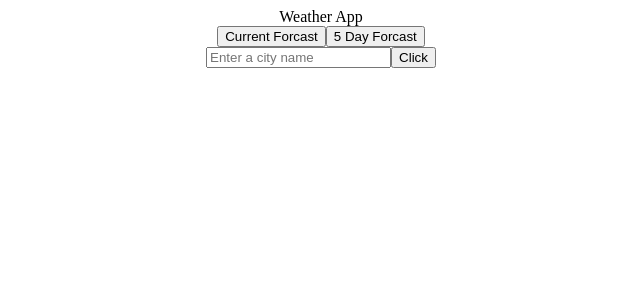
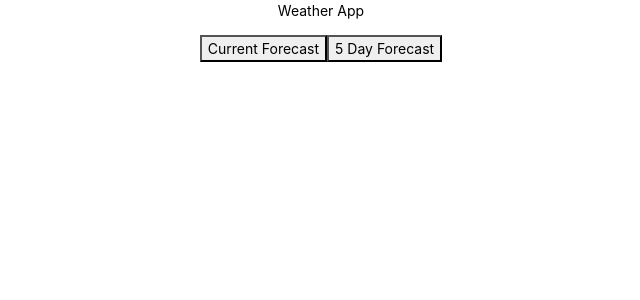
Before and after one commit to bushers/weather-app, a React app: page / in a window 1280 px wide. Shown: the top 300 px of the page, without its empty margins (319-959 px from the left). Built offline with nearby package versions, Linux system fonts and the light colour scheme.

Commit message:
add aphrodite, config standard parser

```diff
--- a/src/components/App.js
+++ b/src/components/App.js
@@ -1,21 +1,20 @@
 import React, { Component } from 'react'
-import SelectForcast from './SelectForcast'
-import ForcastDisplay from './ForcastDisplay'
+import SelectForecast from './SelectForecast'
+import ForecastDisplay from './ForecastDisplay'
 import Input from './Input'
 
 class App extends Component {
   state = {
-    forcastType: null,
-    forcastData: null,
+    forecastType: null,
+    forecastData: null,
     userInput: ''
   }
 
-  forcastTypeBtnClick = (e) => {
-    if(this.state.forcastType) {
-      this.setState({ forcastType: null })
-    }
-    else {
-      this.setState({ forcastType: e.target.name })
+  forecastTypeBtnClick = (e) => {
+    if (this.state.forecastType) {
+      this.setState({ forecastType: null })
+    } else {
+      this.setState({ forecastType: e.target.name })
     }
   }
 
@@ -25,13 +24,14 @@ class App extends Component {
 
   onSubmit = (e) => {
     e.preventDefault()
-    this.state.userInput ? this.getForcast() : alert('Please enter a city')
+    this.state.userInput ? this.getForecast() : window.alert('Please enter a city')
   }
 
-  getForcast = () => {
+  getForecast = () => {
     const apiKey = 'eaf18ed4081c3113e6f5ab8081991e98'
     const city = this.state.userInput.trim()
-    const apiCall = `http://api.openweathermap.org/data/2.5/weather?q=${city}&appid=${apiKey}`
+    const forecast = this.state.forecastType === '5day' ? 'forecast' : 'weather'
+    const apiCall = `http://api.openweathermap.org/data/2.5/${forecast}?q=${city}&appid=${apiKey}`
 
     window.fetch(apiCall)
       .then(response => response.json())
@@ -42,20 +42,23 @@ class App extends Component {
       .catch(err => console.log(`There was an error ${err}`))
   }
 
-  render() {
+  render () {
     return (
-     <div className='container' style={{textAlign: 'center'}}>
-       <div>Weather App</div>
-       {this.state.forcastType ? (
-         <ForcastDisplay handleClick={this.forcastTypeBtnClick} />
-       ) : (
-         <SelectForcast handleClick={this.forcastTypeBtnClick} />
-       )}
-       <Input userInput={this.state.userInput}
+      <div className='container' style={{textAlign: 'center'}}>
+        <div>Weather App</div>
+        {this.state.forecastType ? (
+          <div>
+            <ForecastDisplay handleClick={this.forecastTypeBtnClick} />
+            <Input
+              userInput={this.state.userInput}
               handleSubmit={this.onSubmit}
               onChange={this.onChange} />
-     </div>
-   )
+          </div>
+        ) : (
+          <SelectForecast handleClick={this.forecastTypeBtnClick} />
+        )}
+      </div>
+    )
   }
 }
 
--- a/src/components/ForcastDisplay.js
+++ b/src/components/ForecastDisplay.js
@@ -1,6 +1,6 @@
 import React from 'react'
 
-const ForcastDisplay = (props) => (
+const ForecastDisplay = (props) => (
   <div>
     Forcast Display
     <button onClick={props.handleClick} name='back'>
@@ -9,4 +9,4 @@ const ForcastDisplay = (props) => (
   </div>
 )
 
-export default ForcastDisplay
+export default ForecastDisplay
--- a/src/components/SelectForcast.js
+++ /dev/null
@@ -1,10 +0,0 @@
-import React from 'react'
-
-const SelectForcast = (props) => (
-  <div>
-    <button onClick={props.handleClick} name='current'>Current Forcast</button>
-    <button onClick={props.handleClick} name='5day'>5 Day Forcast</button>
-  </div>
-)
-
-export default SelectForcast
--- /dev/null
+++ b/src/components/SelectForecast.js
@@ -0,0 +1,17 @@
+import React from 'react'
+import { StyleSheet, css } from 'aphrodite'
+
+const SelectForecast = (props) => (
+  <div className={css(styles.wrapper)}>
+    <button onClick={props.handleClick} name='current'>Current Forecast</button>
+    <button onClick={props.handleClick} name='5day'>5 Day Forecast</button>
+  </div>
+)
+
+export default SelectForecast
+
+const styles = StyleSheet.create({
+  wrapper: {
+    padding: '1em'
+  }
+})
--- a/src/index.js
+++ b/src/index.js
@@ -1,5 +1,6 @@
 import React from 'react'
 import ReactDOM from 'react-dom'
 import App from './components/App'
+import './styles/style.css'
 
 ReactDOM.render(<App />, document.getElementById('root'))
--- /dev/null
+++ b/src/styles/style.css
@@ -0,0 +1,46 @@
+*, *:after, *:before { box-sizing: border-box; }
+html, body, div, article, aside, canvas, figure, figcaption, footer, header,
+main, nav, section, audio, video h1, h2, h3, h4, h5, h6, p, blockquote, pre, a,
+span, abbr, address, cite, code, del, dfn, em, img, ins, kbd, small, strong,
+sub, sup, dl, dt, dd, ol, ul, li, fieldset, form, label, legend, table, caption,
+tbody, tfoot, thead, tr, th, td {
+  border: 0; font: inherit; font-size: 100%; margin: 0; padding: 0; vertical-align: baseline;
+}
+:root {
+  font-size: 14px; line-height: 1.5; -webkit-overflow-scrolling: touch;
+  font-family:
+    '-apple-system', 'BlinkMacSystemFont', 'Segoe UI', 'Roboto', 'Helvetica',
+    'Arial','sans-serif','Apple Color Emoji', 'Segoe UI Emoji', 'Segoe UI Symbol';
+}
+:root.wf-active {
+  font-family:
+    '-apple-system', 'BlinkMacSystemFont', 'Segoe UI', 'Roboto', 'Helvetica',
+    'Arial','sans-serif','Apple Color Emoji', 'Segoe UI Emoji', 'Segoe UI Symbol';
+}
+::-moz-selection { color: #f0f4f7; background: #2693e1; }
+::selection { color: #f0f4f7; background: #2693e1; }
+::-webkit-input-placeholder { text-transform: none !important; }
+::-moz-placeholder { text-transform: none !important; }
+:-ms-input-placeholder { text-transform: none !important; }
+::placeholder { text-transform: none !important; }
+p { margin-bottom: 1rem; }
+a, .link { color: #2693e1; cursor: pointer; text-decoration: none !important; transition: color 0.1s linear; outline: 0; }
+a:hover, .link:hover { color: #014c8c; }
+address { font-style: normal; }
+img { max-width: 100%; }
+ul { list-style: none; }
+table { border-collapse: collapse; border-spacing: 0; }
+h1, h2, h3, h4, h5, h6 { margin: 0; line-height: 1.3; }
+strong { font-weight: 600; }
+small { font-size: 12px; }
+button, input, select, textarea { font: inherit; line-height: inherit; border-radius: 0; }
+hr { margin-top: 1rem; margin-bottom: 1rem; border: 0; border-top: 1px solid rgba(0, 0, 0, .1); width: 100%; }
+#app { overflow: hidden; background: #fff; }
+.container { width: 100%; margin-left: auto; margin-right: auto; padding-left: 15px; padding-right: 15px; }
+@media (min-width: 544px) { .container { max-width: 576px; } }
+@media (min-width: 768px) { .container { max-width: 720px; } }
+@media (min-width: 992px) { .container { max-width: 940px; } }
+@media (min-width: 1200px) { .container { max-width: 1140px; } }
+.container:after { content: ''; display: table; clear: both; }
+.no-scrollbar::-webkit-scrollbar,
+.leaflet-control-attribution a { display: none; }
--- a/webpack.config.js
+++ b/webpack.config.js
@@ -16,7 +16,27 @@ module.exports = {
 
   module: {
     loaders: [
-      { test: /\.js$/, loader: 'babel-loader', exclude: /node_modules/ }
+      {
+        enforce: 'pre',
+        test: /\.js$/,
+        loader: 'standard-loader',
+        exclude: /node_modules/
+      },
+      {
+        test: /\.js$/,
+        loader: 'babel-loader',
+        exclude: /node_modules/
+      },
+      {
+        test: /\.css$/,
+        use: [
+          'style-loader',
+          {
+            loader: 'css-loader',
+            options: {minimize: true}
+          }
+        ]
+      }
     ]
   },
 
```
Also changed, not shown: package.json (+11 -2 lines), src/components/Input.js (+4 -3 lines), 1 other file (tests, documents, lock files or other folders).
